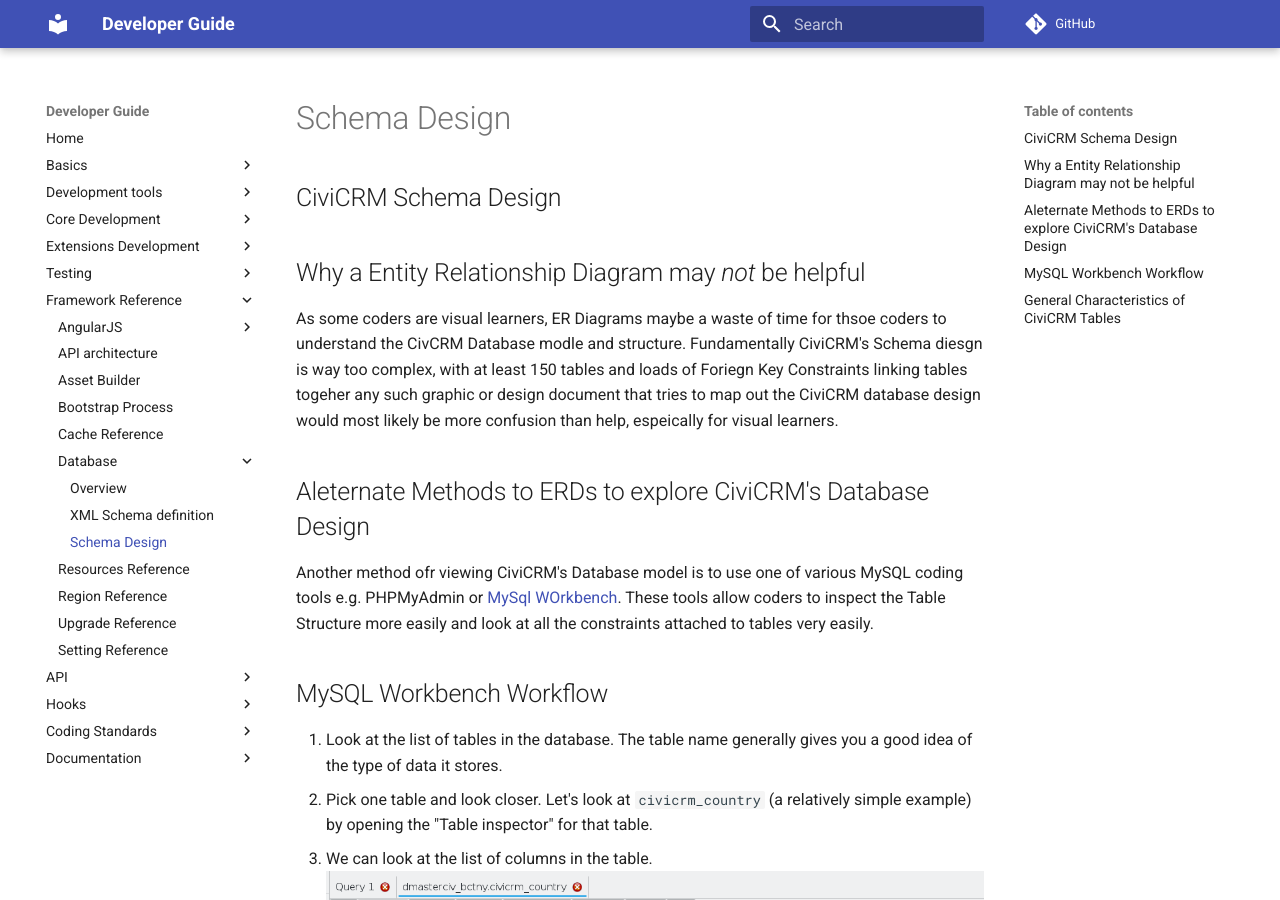
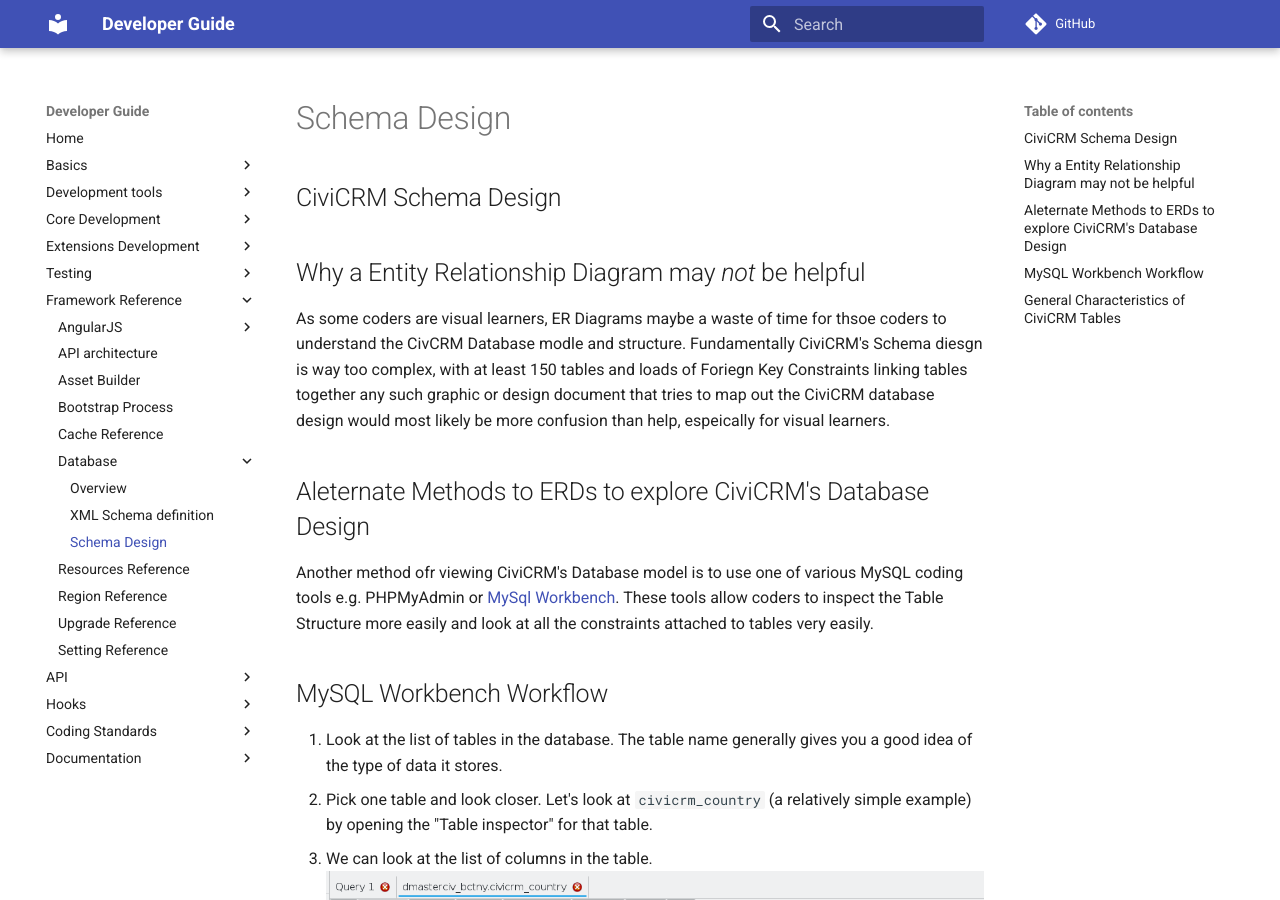
Before and after one commit to civicrm/civicrm-dev-docs, an MkDocs documentation site: the page built from docs/framework/database/schema-design.md, in a window 1280 px wide and 900 px high. Built offline with MkDocs 1.6.1 and Material for MkDocs 9.7.7, drawn with Linux system fonts in a browser that asks for light colours; comment, search, counter and statistics services are not loaded; old or Windows-style settings are respelled for this version of MkDocs; some of the changed text lies outside the part shown.

Commit message:
Minor edits

```diff
--- a/docs/framework/database/schema-design.md
+++ b/docs/framework/database/schema-design.md
@@ -2,11 +2,11 @@
 
 ## Why a Entity Relationship Diagram may *not* be helpful
 
-As some coders are visual learners, ER Diagrams maybe a waste of time for thsoe coders to understand the CivCRM Database modle and structure. Fundamentally CiviCRM's Schema diesgn is way too complex, with at least 150 tables and loads of Foriegn Key Constraints linking tables togeher any such graphic or design document that tries to map out the CiviCRM database design would most likely be more confusion than help, espeically for visual learners.
+As some coders are visual learners, ER Diagrams maybe a waste of time for thsoe coders to understand the CivCRM Database modle and structure. Fundamentally CiviCRM's Schema diesgn is way too complex, with at least 150 tables and loads of Foriegn Key Constraints linking tables together any such graphic or design document that tries to map out the CiviCRM database design would most likely be more confusion than help, espeically for visual learners.
 
 ## Aleternate Methods to ERDs to explore CiviCRM's Database Design
 
-Another method ofr viewing CiviCRM's Database model is to use one of various MySQL coding tools e.g. PHPMyAdmin or [MySql WOrkbench](https://www.mysql.com/products/workbench/). These tools allow coders to inspect the Table Structure more easily and look at all the constraints attached to tables very easily.
+Another method ofr viewing CiviCRM's Database model is to use one of various MySQL coding tools e.g. PHPMyAdmin or [MySql Workbench](https://www.mysql.com/products/workbench/). These tools allow coders to inspect the Table Structure more easily and look at all the constraints attached to tables very easily.
 
 ## MySQL Workbench Workflow
 
@@ -25,6 +25,6 @@
 - Every table has a id column which is Auto Increment and therefore unique key for that table
 - Columns which reference other tables generally speaking will be named in the format of `other table name` + `_id`. For example in `civicrm_country` there is `address_format_id` which indicates that is references `civicrm_address_format.id`
 - Many-to-many relationships use "join tables" as intermediary tables. For example, a contact can have many activity records, and an activity can have many contact records. So the table `civicrm_activity_contact` is used as the glue because it has foreign keys to both.
-- In some places CiviCRM defines schema using a construct called [pseudoconstants](framework/database/schema-definition/#table-field-pseudoconstant) which produces some slightly more complex logic
+- In some places CiviCRM defines schema using a construct called [PseudoConstants](/framework/database/schema-definition#table-field-pseudoconstant) which produces some slightly more complex logic
   - Lots of columns reference `civicrm_option_values` when they just need a simple (and user-configurable) list of options. For example, look at `civicrm_contribution` which has a column called `payment_instrument_id`. You'll notice there's no table called `civicrm_payment_instrument`. So in this case the `payment_instrument_id` column actually references the value column in `civicrm_option_values` (but only for records in `civicrm_option_values` with the appropriate `option_group_id`.) Here there is no foreign key, so referential integrity is managed at the application layer, not the database layer.
   - Some tables use "dynamic foreign keys". For example, look at `civicrm_note` which has columns `entity_id` and `entity_table`. This is because a note can be attached to different entities (e.g. contact, contribution, etc). So two columns are used to indicate what the note references. Here again, the application layer is responsible for ensuring referential integrity, so you won't find any foreign keys.
```
Also changed, not shown: docs/framework/database/index.md (+2 -1 lines).
